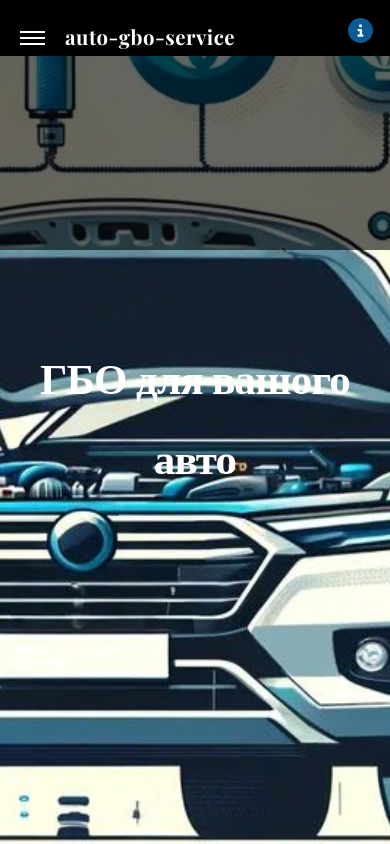
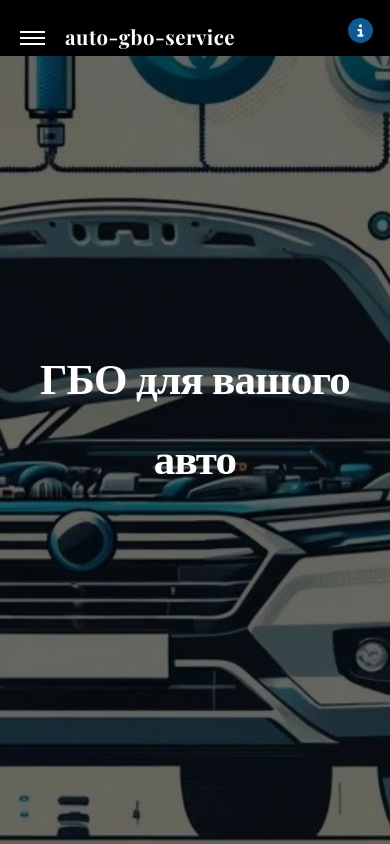
Before and after one commit to JuliShubina/gbo_react, a React (Vite) app: page / in a window 390 px wide. Shown: the top 844 px of the page. Built offline with nearby package versions, Linux system fonts and the light colour scheme.

Commit message:
add --bg-height" for Hero height

```diff
--- a/src/components/hero/Hero.jsx
+++ b/src/components/hero/Hero.jsx
@@ -4,7 +4,7 @@ import PropTypes from "prop-types";
 import { useMediaQuery } from "react-responsive";
 import { useEffect } from "react";
 
-const Hero = ({ title, styleBg = { height: "370px" }, beforeHeight = "370px" }) => {
+const Hero = ({ title, styleBg = { "--bg-height": "370px" }, beforeHeight = "370px" }) => {
   console.log(styleBg);
   const isLandscapeSmallHeight = useMediaQuery({
     query: "(max-height: 500px) and (orientation: landscape)",
--- a/src/components/hero/hero.module.css
+++ b/src/components/hero/hero.module.css
@@ -53,7 +53,7 @@
   background-size: cover;
   margin: 0 auto;
   width: 100%;
-
+  height: var(--bg-height, 370px);
   align-items: center;
   z-index: -4;
 }
@@ -72,12 +72,12 @@
 @media (max-width: 768px) {
   .hero__background::before,
   .hero__background {
-    height: 320px;
+    --bg-height: 320px;
   }
 }
 @media (max-width: 480px) {
   .hero__background::before,
   .hero__background {
-    height: 250px;
+    --bg-height: 250px;
   }
 }
--- a/src/pages/home/Home.jsx
+++ b/src/pages/home/Home.jsx
@@ -22,7 +22,8 @@ const Home = () => {
           </div>
         </div>
       </section> */}
-      <Hero styleBg={{ height: "100vh" }} beforeHeight="100vh" title="ГБО для вашого авто" />
+      {/* <Hero styleBg={{ height: "100vh" }} beforeHeight="100vh" title="ГБО для вашого авто" /> */}
+      <Hero styleBg={{ "--bg-height": "100vh" }} beforeHeight="100vh" title="ГБО для вашого авто" />
       <section className="services">
         <div className="container">
           <h2 className="services__title">Повний спектр послуг</h2>
```
